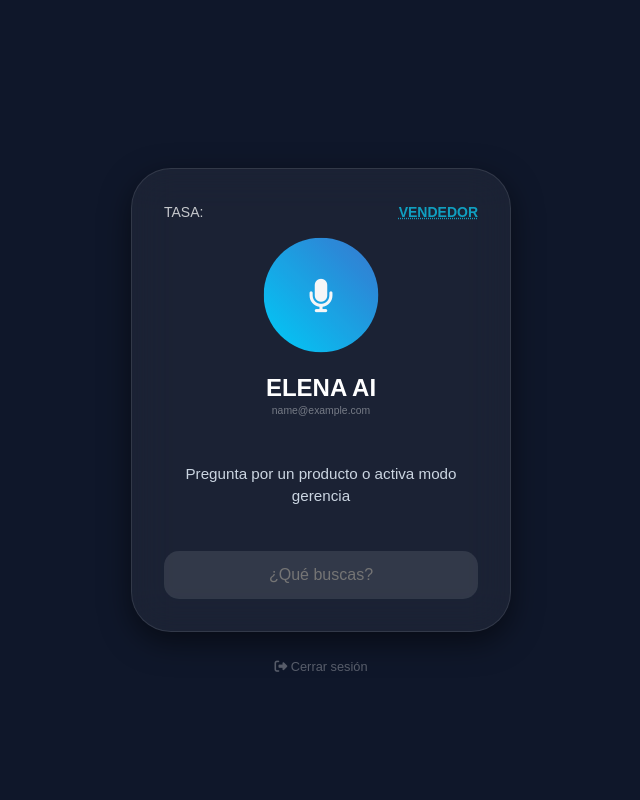
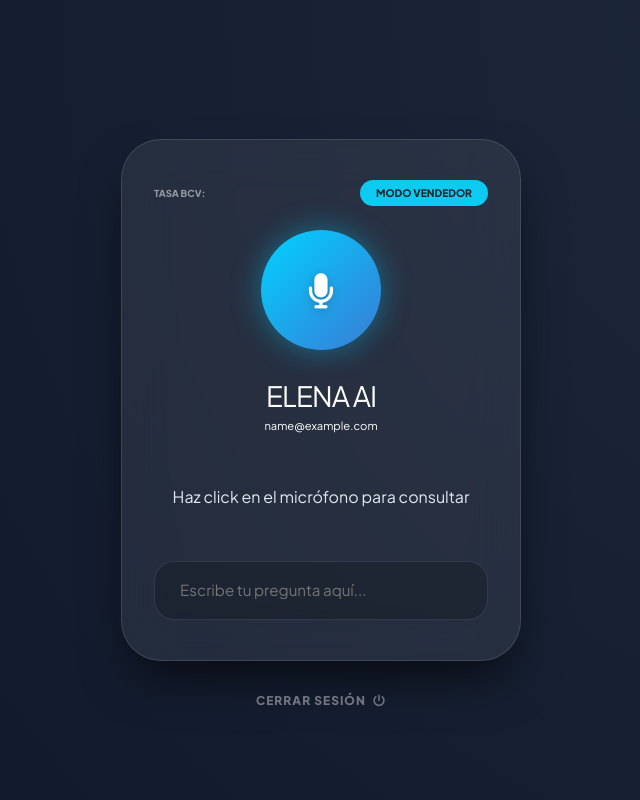
Before and after one commit to jesuspolo1986/asistente-IA, a Flask app: template templates/index.html in a window 1280 px wide. Shown: the whole page, without its empty margins (319-959 px from the left). Run offline with Flask 3, Linux system fonts and the light colour scheme; the template is opened without the code that fills it: most values are stand-ins (such as "Sample title", 1, 10 or a date in 2020).

Commit message:
mejoras de interfaz

```diff
--- a/templates/index.html
+++ b/templates/index.html
@@ -3,104 +3,196 @@
 <head>
     <meta charset="UTF-8">
     <meta name="viewport" content="width=device-width, initial-scale=1.0">
-    <title>Elena AI | Farmacia</title>
+    <title>Elena AI | Farmacia Pro</title>
     <link href="https://cdn.jsdelivr.net/npm/bootstrap@5.3.0/dist/css/bootstrap.min.css" rel="stylesheet">
     <link rel="stylesheet" href="https://cdnjs.cloudflare.com/ajax/libs/font-awesome/6.4.0/css/all.min.css">
+    <link href="https://fonts.googleapis.com/css2?family=Plus+Jakarta+Sans:wght@300;400;600;800&display=swap" rel="stylesheet">
+
     <style>
-        :root { --primary: #00d2ff; --admin: #a18cd1; --error: #ff4b2b; --whatsapp: #25d366; }
+        :root {
+            --primary: #00d2ff;
+            --secondary: #3a7bd5;
+            --admin: #a18cd1;
+            --error: #ff4b2b;
+            --whatsapp: #25d366;
+            --glass: rgba(255, 255, 255, 0.07);
+            --bg-dark: #0f172a;
+        }
 
-        body { background: #0f172a; color: white; height: 100vh; display: flex; align-items: center; justify-content: center; font-family: sans-serif; transition: 0.5s; overflow: hidden; margin: 0; }
+        body {
+            background: radial-gradient(circle at top right, #1e293b, #0f172a);
+            color: white;
+            height: 100vh;
+            display: flex;
+            align-items: center;
+            justify-content: center;
+            font-family: 'Plus Jakarta Sans', sans-serif;
+            transition: background 0.5s ease;
+            overflow: hidden;
+            margin: 0;
+        }
 
-        .admin-mode-bg { background: #1a1625 !important; }
+        .admin-mode-bg { background: radial-gradient(circle at top right, #2d1b4e, #0f172a) !important; }
 
-        /* BANNER DE GRACIA Y RECARGA */
+        /* BANNER DE GRACIA */
         .grace-banner {
-            position: fixed; top: 0; width: 100%; background: #f39c12; color: #000;
-            text-align: center; padding: 10px; font-weight: bold; z-index: 1000;
+            position: fixed; top: 0; width: 100%; background: linear-gradient(90deg, #f39c12, #e67e22); color: white;
+            text-align: center; padding: 12px; font-weight: 600; z-index: 1000;
             font-size: 0.85rem; display: flex; align-items: center; justify-content: center;
-            gap: 15px; box-shadow: 0 2px 10px rgba(0,0,0,0.3);
+            gap: 15px; box-shadow: 0 4px 15px rgba(0,0,0,0.3);
         }
         .btn-whatsapp-banner {
-            background: var(--whatsapp); color: white !important; padding: 5px 15px;
-            border-radius: 20px; text-decoration: none; font-size: 0.75rem;
-            display: flex; align-items: center; gap: 6px; border: 1px solid rgba(255,255,255,0.3);
-            transition: 0.3s;
-        }
-        .btn-whatsapp-banner:hover { background: #128c7e; transform: scale(1.05); }
-
-        .card-elena { background: rgba(255,255,255,0.05); border-radius: 40px; padding: 2rem; width: 380px; text-align: center; backdrop-filter: blur(20px); border: 1px solid rgba(255,255,255,0.1); box-shadow: 0 10px 30px rgba(0,0,0,0.5); position: relative; }
-
-        /* AURA Y ANIMACIONES */
-        .aura { width: 110px; height: 110px; margin: 0 auto 1.5rem; position: relative; cursor: pointer; }
-        .aura-inner { inset: 0; position: absolute; border-radius: 50%; background: linear-gradient(45deg, var(--primary), #3a7bd5); animation: pulse-aura 2.5s infinite ease-in-out; transition: 0.5s; display: flex; align-items: center; justify-content: center; }
-
-        .admin-active .aura-inner { background: linear-gradient(45deg, #fbc2eb, var(--admin)); }
-
-        @keyframes pulse-aura { 0%, 100% { transform: scale(1); opacity: 0.8; } 50% { transform: scale(1.05); opacity: 1; } }
-
-        .listening-active { animation: listening-shake 0.4s infinite ease-in-out !important; box-shadow: 0 0 50px var(--primary) !important; transform: scale(1.1); }
-
-        @keyframes listening-shake {
-            0% { transform: scale(1.1) rotate(0deg); }
-            25% { transform: scale(1.12) rotate(2deg); }
-            50% { transform: scale(1.1) rotate(0deg); }
-            75% { transform: scale(1.12) rotate(-2deg); }
-            100% { transform: scale(1.1) rotate(0deg); }
+            background: var(--whatsapp); color: white !important; padding: 6px 18px;
+            border-radius: 50px; text-decoration: none; font-size: 0.75rem;
+            display: flex; align-items: center; gap: 8px; font-weight: bold;
+            box-shadow: 0 4px 10px rgba(37, 211, 102, 0.3); transition: 0.3s;
         }
 
-        .aura-error { background: linear-gradient(45deg, var(--error), #ff416c) !important; box-shadow: 0 0 30px var(--error) !important; }
+        /* CARD PRINCIPAL GLASSMORPHISM */
+        .card-elena {
+            background: var(--glass);
+            border-radius: 40px;
+            padding: 2.5rem 2rem;
+            width: 400px;
+            text-align: center;
+            backdrop-filter: blur(25px);
+            border: 1px solid rgba(255, 255, 255, 0.12);
+            box-shadow: 0 25px 50px -12px rgba(0, 0, 0, 0.7);
+            position: relative;
+            transition: 0.4s cubic-bezier(0.175, 0.885, 0.32, 1.275);
+        }
+        .admin-active { border-color: var(--admin); box-shadow: 0 25px 50px -12px rgba(161, 140, 209, 0.3); }
 
-        .res-box { min-height: 100px; margin: 1rem 0; font-size: 0.95rem; color: #cbd5e1; display: flex; align-items: center; justify-content: center; line-height: 1.4; padding: 0 10px; }
-        .input-elena { background: rgba(255,255,255,0.1); border: none; border-radius: 15px; color: white; padding: 12px; width: 100%; text-align: center; outline: none; transition: 0.3s; }
-        .input-elena:focus { background: rgba(255,255,255,0.2); box-shadow: 0 0 15px rgba(0,210,255,0.2); }
+        /* AURA Y MICROFONO */
+        .aura { width: 120px; height: 120px; margin: 0 auto 1.8rem; position: relative; cursor: pointer; }
+        .aura-inner {
+            inset: 0; position: absolute; border-radius: 50%;
+            background: linear-gradient(135deg, var(--primary), var(--secondary));
+            display: flex; align-items: center; justify-content: center;
+            box-shadow: 0 0 30px rgba(0, 210, 255, 0.4);
+            transition: 0.5s ease;
+        }
+        .aura-inner i { font-size: 2.2rem; color: white; text-shadow: 0 2px 10px rgba(0,0,0,0.2); }
 
-        #tasaInput { background: none; border: 1px solid rgba(0,210,255,0.3); color: #00d2ff; width: 80px; text-align: center; border-radius: 8px; font-weight: bold; }
-        #tasaInput[readonly] { border: none; color: #94a3b8; pointer-events: none; }
-        #labelModo { cursor: pointer; text-decoration: underline; text-decoration-style: dotted; }
-        .logout-link { position: absolute; bottom: -45px; left: 50%; transform: translateX(-50%); color: rgba(255,255,255,0.3); text-decoration: none; font-size: 0.8rem; }
-        .logout-link:hover { color: white; }
+        .listening-active {
+            animation: pulse-ring 1.5s infinite;
+            box-shadow: 0 0 60px var(--primary) !important;
+        }
+
+        @keyframes pulse-ring {
+            0% { transform: scale(1); box-shadow: 0 0 0 0 rgba(0, 210, 255, 0.7); }
+            70% { transform: scale(1.05); box-shadow: 0 0 0 20px rgba(0, 210, 255, 0); }
+            100% { transform: scale(1); box-shadow: 0 0 0 0 rgba(0, 210, 255, 0); }
+        }
+
+        /* DISPLAY DE RESPUESTA */
+        .res-box {
+            min-height: 80px; margin-bottom: 1.5rem; font-size: 1rem; color: #e2e8f0;
+            display: flex; align-items: center; justify-content: center; font-weight: 400;
+        }
+
+        /* TARJETA DE PRECIO (NUEVA) */
+        .price-card {
+            background: rgba(255,255,255,0.08);
+            border-radius: 20px;
+            padding: 15px;
+            margin-bottom: 20px;
+            border: 1px solid rgba(255,255,255,0.1);
+            display: none; /* Se activa con JS */
+            animation: slideUp 0.4s ease-out;
+        }
+        @keyframes slideUp { from { opacity: 0; transform: translateY(20px); } to { opacity: 1; transform: translateY(0); } }
+
+        /* INPUTS */
+        .input-group-elena {
+            position: relative;
+            background: rgba(0,0,0,0.2);
+            border-radius: 20px;
+            padding: 5px;
+            border: 1px solid rgba(255,255,255,0.1);
+        }
+        .input-elena {
+            background: transparent; border: none; color: white; padding: 12px 20px;
+            width: 100%; outline: none; font-size: 0.95rem;
+        }
+
+        #tasaInput {
+            background: rgba(255,255,255,0.1); border: 1px solid rgba(0,210,255,0.2);
+            color: #00d2ff; width: 75px; text-align: center; border-radius: 12px; font-weight: 800;
+        }
+        #tasaInput[readonly] { background: transparent; border: none; color: #64748b; }
+
+        .btn-admin {
+            background: linear-gradient(135deg, #a18cd1 0%, #fbc2eb 100%);
+            border: none; border-radius: 15px; font-weight: bold; padding: 12px;
+        }
+
+        .logout-link {
+            position: absolute; bottom: -50px; left: 50%; transform: translateX(-50%);
+            color: rgba(255,255,255,0.4); text-decoration: none; font-size: 0.75rem;
+            letter-spacing: 1px; transition: 0.3s;
+        }
+        .logout-link:hover { color: white; text-shadow: 0 0 10px white; }
     </style>
 </head>
 <body id="body">
 
     {% if dias_restantes is defined and dias_restantes <= 0 %}
     <div class="grace-banner">
-        <span>⚠️ Suscripción vencida. Periodo de gracia activo.</span>
-        <a href="https://wa.me/584128598727?text=Hola,%20necesito%20renovar%20mi%20suscripción%20de%20Elena%20AI%20para%20la%20empresa:%20{{ email }}"
-           target="_blank" class="btn-whatsapp-banner">
-            <i class="fab fa-whatsapp"></i> RENOVAR RECARGA
+        <span><i class="fas fa-clock me-2"></i> Suscripción vencida (Periodo de gracia)</span>
+        <a href="https://wa.me/584128598727?text=Renovación%20Elena%20AI:%20{{ email }}" target="_blank" class="btn-whatsapp-banner">
+            <i class="fab fa-whatsapp"></i> RENOVAR AHORA
         </a>
     </div>
     {% endif %}
 
     <div class="card-elena" id="mainCard">
-        <div class="d-flex justify-content-between mb-3 opacity-75 small align-items-center">
-            <span>TASA: <input type="number" id="tasaInput" step="0.01" value="{{ tasa }}" readonly onchange="sincronizarTasa()"></span>
-            <span id="labelModo" class="fw-bold text-info" onclick="desactivarAdmin()">VENDEDOR</span>
+        <div class="d-flex justify-content-between mb-4 align-items-center">
+            <div class="small fw-bold text-uppercase tracking-wider opacity-50" style="font-size: 0.6rem;">
+                Tasa BCV: <input type="number" id="tasaInput" step="0.01" value="{{ tasa }}" readonly onchange="sincronizarTasa()">
+            </div>
+            <div id="labelModo" class="badge rounded-pill bg-info text-dark px-3 py-2" style="cursor: pointer; font-size: 0.65rem;" onclick="desactivarAdmin()">
+                MODO VENDEDOR
+            </div>
         </div>
 
         <div class="aura" onclick="escuchar()">
             <div class="aura-inner" id="auraCircle">
-                <i class="fas fa-microphone fa-2x" id="micIcon"></i>
+                <i class="fas fa-microphone" id="micIcon"></i>
             </div>
         </div>
 
-        <h4 class="fw-bold mb-0">ELENA AI</h4>
-        <p style="font-size: 0.65rem; opacity: 0.4; margin-bottom: 1rem;">{{ email }}</p>
+        <h3 class="fw-800 mb-1" style="letter-spacing: -1px;">ELENA AI</h3>
+        <p class="opacity-40 mb-4" style="font-size: 0.7rem;">{{ email }}</p>
 
-        <div class="res-box" id="textoElena">Pregunta por un producto o activa modo gerencia</div>
+        <div id="priceDisplay" class="price-card">
+            <div id="productTitle" class="fw-bold text-info mb-1 small"></div>
+            <div class="row g-0 align-items-center">
+                <div class="col-6 border-end border-white border-opacity-10">
+                    <div class="small opacity-50" style="font-size: 0.6rem;">BOLÍVARES</div>
+                    <div id="valBs" class="fw-bold h5 mb-0"></div>
+                </div>
+                <div class="col-6">
+                    <div class="small opacity-50" style="font-size: 0.6rem;">DÓLARES</div>
+                    <div id="valUsd" class="fw-bold h5 mb-0 text-success"></div>
+                </div>
+            </div>
+        </div>
 
-        <input type="text" id="userInput" class="input-elena" placeholder="¿Qué buscas?" onkeypress="if(event.key==='Enter') enviar()">
+        <div class="res-box" id="textoElena">Haz click en el micrófono para consultar</div>
+
+        <div class="input-group-elena">
+            <input type="text" id="userInput" class="input-elena" placeholder="Escribe tu pregunta aquí..." onkeypress="if(event.key==='Enter') enviar()">
+        </div>
 
         <div id="adminTools" style="display: none;" class="mt-4">
-            <hr class="opacity-25">
             <input type="file" id="fileIn" hidden onchange="subirExcel()">
-            <button class="btn btn-info btn-sm w-100 mb-2 fw-bold text-white shadow-sm" onclick="document.getElementById('fileIn').click()">
-                <i class="fas fa-file-excel me-2"></i>ACTUALIZAR INVENTARIO
+            <button class="btn btn-admin w-100 text-white shadow" onclick="document.getElementById('fileIn').click()">
+                <i class="fas fa-cloud-upload-alt me-2"></i>SUBIR INVENTARIO
             </button>
         </div>
 
-        <a href="/logout" class="logout-link"><i class="fas fa-sign-out-alt"></i> Cerrar sesión</a>
+        <a href="/logout" class="logout-link text-uppercase fw-bold">Cerrar sesión <i class="fas fa-power-off ms-1"></i></a>
     </div>
 
 <script>
@@ -113,20 +205,20 @@
         synth.cancel();
         const u = new SpeechSynthesisUtterance(msj.replace(/[📊|/]/g, ''));
         u.lang = 'es-MX';
-        u.rate = 1.0;
+        u.rate = 1.05;
         synth.speak(u);
     }
 
     function escuchar() {
-        if (!SpeechRecognition) { alert("Navegador no compatible. Use Chrome."); return; }
+        if (!SpeechRecognition) { alert("Navegador no compatible."); return; }
         const rec = new SpeechRecognition();
         rec.lang = 'es-VE';
         const aura = document.getElementById('auraCircle');
 
         rec.onstart = () => {
-            document.getElementById('textoElena').innerText = "Escuchando...";
+            document.getElementById('textoElena').innerText = "Elena te escucha...";
             aura.classList.add('listening-active');
-            aura.classList.remove('aura-error');
+            document.getElementById('priceDisplay').style.display = "none";
         };
 
         rec.onresult = (e) => {
@@ -138,7 +230,6 @@
         rec.onerror = () => {
             document.getElementById('textoElena').innerText = "No logré escucharte...";
             aura.classList.add('aura-error');
-            setTimeout(() => aura.classList.remove('aura-error'), 2000);
         };
 
         rec.onend = () => { aura.classList.remove('listening-active'); };
@@ -167,8 +258,26 @@
             document.getElementById('textoElena').innerText = "Modo gerencia activo.";
             hablar("Modo administrativo activado.");
         } else {
-            document.getElementById('textoElena').innerText = data.respuesta;
-            hablar(data.respuesta);
+            // Lógica para separar la respuesta y llenar la price-card
+            const texto = data.respuesta;
+            document.getElementById('textoElena').innerText = texto;
+
+            // Si la respuesta tiene formato de precio, mostramos la tarjeta
+            if(texto.includes("cuesta")) {
+                const partes = texto.split("cuesta");
+                const precios = texto.match(/[\d.,]+ con \d+/g) || texto.match(/[\d.,]+/g);
+
+                if(precios && precios.length >= 2) {
+                    document.getElementById('productTitle').innerText = partes[0].replace("El ", "").toUpperCase();
+                    document.getElementById('valBs').innerText = precios[0] + " Bs";
+                    document.getElementById('valUsd').innerText = precios[1] + " $";
+                    document.getElementById('priceDisplay').style.display = "block";
+                }
+            } else {
+                document.getElementById('priceDisplay').style.display = "none";
+            }
+
+            hablar(texto);
         }
         document.getElementById('userInput').value = "";
     }
@@ -178,7 +287,7 @@
         document.getElementById('body').classList.add('admin-mode-bg');
         document.getElementById('mainCard').classList.add('admin-active');
         document.getElementById('labelModo').innerText = "GERENCIA";
-        document.getElementById('labelModo').className = "fw-bold text-warning";
+        document.getElementById('labelModo').className = "badge rounded-pill bg-warning text-dark px-3 py-2";
         document.getElementById('adminTools').style.display = "block";
         document.getElementById('tasaInput').readOnly = false;
     }
@@ -188,11 +297,11 @@
         modoAdmin = false;
         document.getElementById('body').classList.remove('admin-mode-bg');
         document.getElementById('mainCard').classList.remove('admin-active');
-        document.getElementById('labelModo').innerText = "VENDEDOR";
-        document.getElementById('labelModo').className = "fw-bold text-info";
+        document.getElementById('labelModo').innerText = "MODO VENDEDOR";
+        document.getElementById('labelModo').className = "badge rounded-pill bg-info text-dark px-3 py-2";
         document.getElementById('adminTools').style.display = "none";
         document.getElementById('tasaInput').readOnly = true;
-        document.getElementById('textoElena').innerText = "Modo vendedor activo.";
+        document.getElementById('textoElena').innerText = "Vendedor activo.";
         hablar("Modo vendedor activado.");
     }
 
@@ -203,21 +312,18 @@
             headers: {'Content-Type': 'application/json'},
             body: JSON.stringify({ nueva_tasa: nt })
         });
-        document.getElementById('textoElena').innerText = "Tasa fijada en " + nt + " bolívares.";
     }
 
     async function subirExcel() {
         const fileIn = document.getElementById('fileIn');
         const fd = new FormData();
         fd.append('archivo', fileIn.files[0]);
-        document.getElementById('textoElena').innerText = "Procesando...";
+        document.getElementById('textoElena').innerText = "Actualizando Base de Datos...";
         const res = await fetch('/upload', { method: 'POST', body: fd });
         const data = await res.json();
         if(data.success) {
-            document.getElementById('textoElena').innerText = "Inventario actualizado.";
+            document.getElementById('textoElena').innerText = "¡Inventario listo!";
             hablar("Inventario actualizado.");
-        } else {
-            document.getElementById('textoElena').innerText = "Error en el archivo.";
         }
     }
 </script>
```
Also changed, not shown: supermercado.py (+31 -101 lines), 1 other file.
